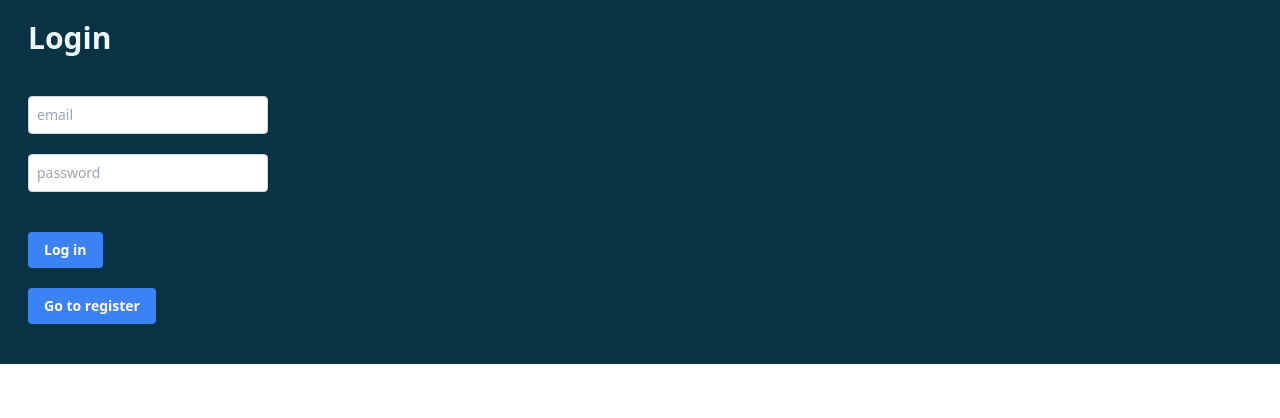
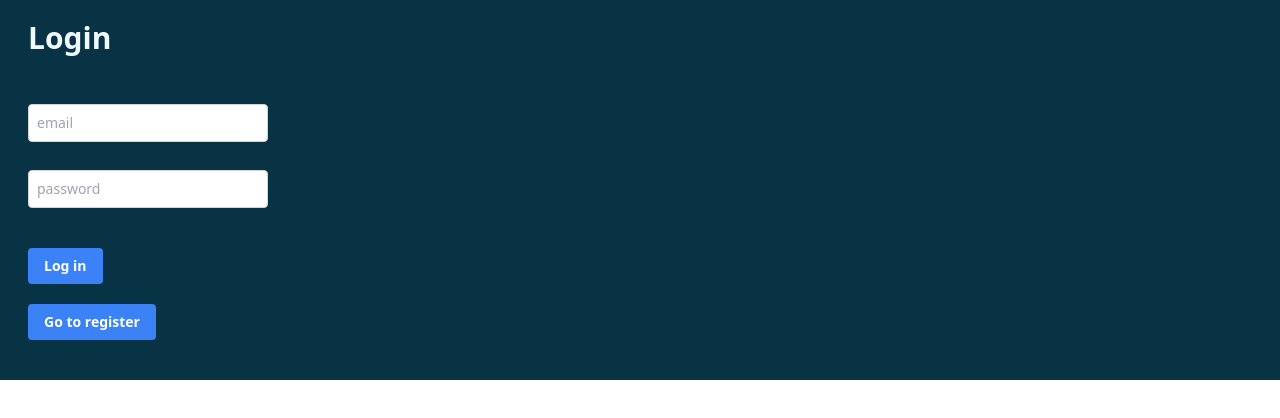
Before and after one commit to mihailthebuilder/email-linker-extension, a React (Vite) app: page / in a window 1280 px wide. Shown: the top 418 px of the page. Built offline with nearby package versions, Linux system fonts and the light colour scheme.

Commit message:
Text input spacing

```diff
--- a/src/Components/TextInput/TextInput.tsx
+++ b/src/Components/TextInput/TextInput.tsx
@@ -5,7 +5,7 @@ interface Props extends InputHTMLAttributes<HTMLInputElement> { }
 function TextInput({ ...props }: Props) {
     return (
         <input
-            className="mb-5 p-2 text-black border border-gray-300 rounded focus:outline-none focus:border-blue-500 text-sm min-w-[15rem]"
+            className="mt-2 mb-5 p-2 text-black border border-gray-300 rounded focus:outline-none focus:border-blue-500 text-sm min-w-[15rem]"
             {...props}
         />
     )
```
